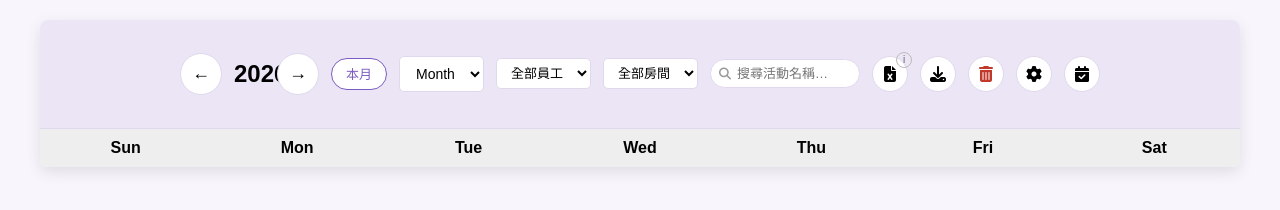
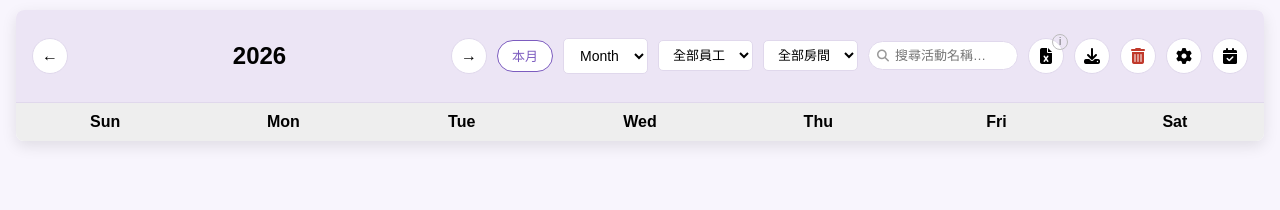
Before and after one commit to AlisonYao227/CalendarBooking, a website: page public/index.html in a window 1280 px wide. Drawn offline with nearby package versions, Linux system fonts and the light colour scheme; no server answers.

Commit message:
style: widen container to 1400px, reduce padding, fix nav overlap

```diff
--- a/public/style.css
+++ b/public/style.css
@@ -6,9 +6,9 @@
   --day-today-bg: #dceeff;
 }
 
-body { font-family: sans-serif; background: var(--bg-color); margin: 0; padding: 20px; }
+body { font-family: sans-serif; background: var(--bg-color); margin: 0; padding: 10px 16px; }
 
-.main-container { max-width: 1200px; margin: 0 auto; background: #fff; border-radius: 8px; box-shadow: 0 5px 15px rgba(0,0,0,0.1); overflow: hidden; }
+.main-container { max-width: 1400px; margin: 0 auto; background: #fff; border-radius: 8px; box-shadow: 0 5px 15px rgba(0,0,0,0.1); overflow: hidden; }
 
 *{
   box-sizing: border-box;
@@ -18,7 +18,7 @@
 .calendar-header {
   display: flex;
   flex-direction: column;
-  padding: 20px;
+  padding: 12px 16px;
   border-bottom: 1px solid var(--border-color);
   background-color: #ece5f5;
   gap: 8px;
@@ -27,19 +27,19 @@
   width: 100%;
   display: flex;
   align-items: center;
-  gap: 12px;
-  max-width: 920px;
+  gap: 10px;
+  max-width: 1400px;
   margin: 0 auto;
 }
 #prevbtn, #nextbtn {
   flex: 0 0 auto;
-  width: 42px;
-  height: 42px;
+  width: 36px;
+  height: 36px;
   border-radius: 50%;
   border: 1px solid var(--border-color);
   background: white;
   cursor: pointer;
-  font-size: 18px;
+  font-size: 16px;
 }
 .this-month-btn {
   flex: 0 0 auto;
```
